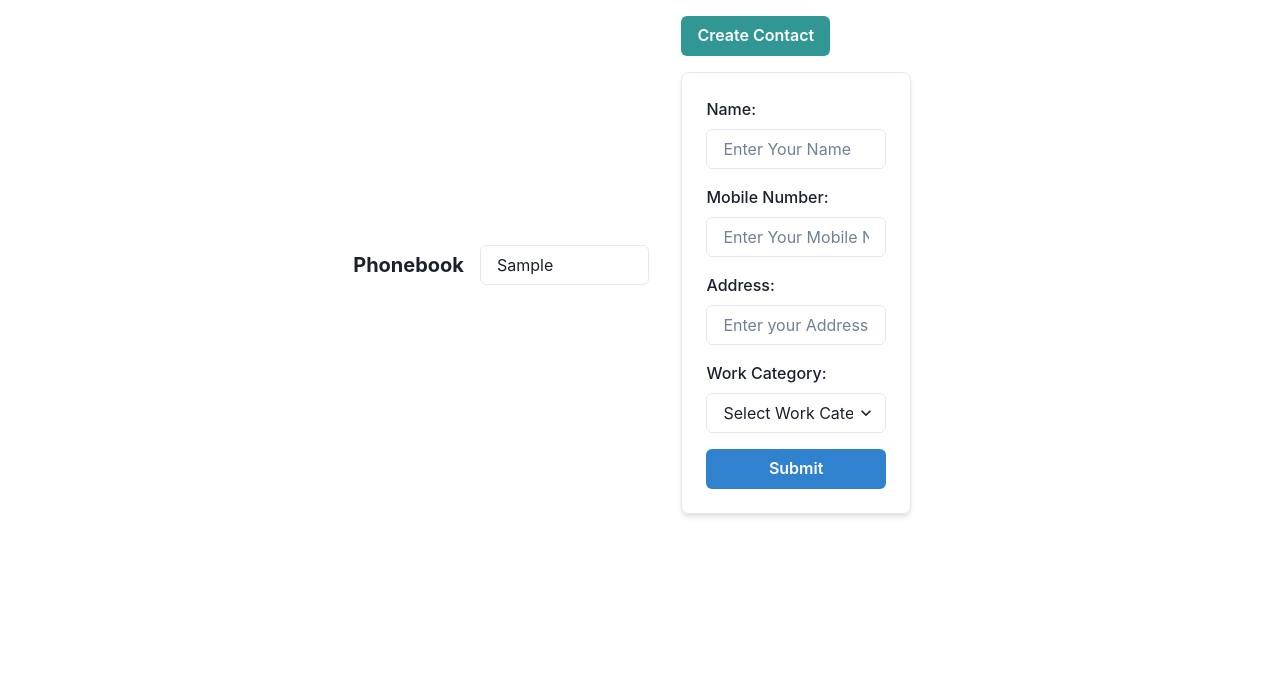
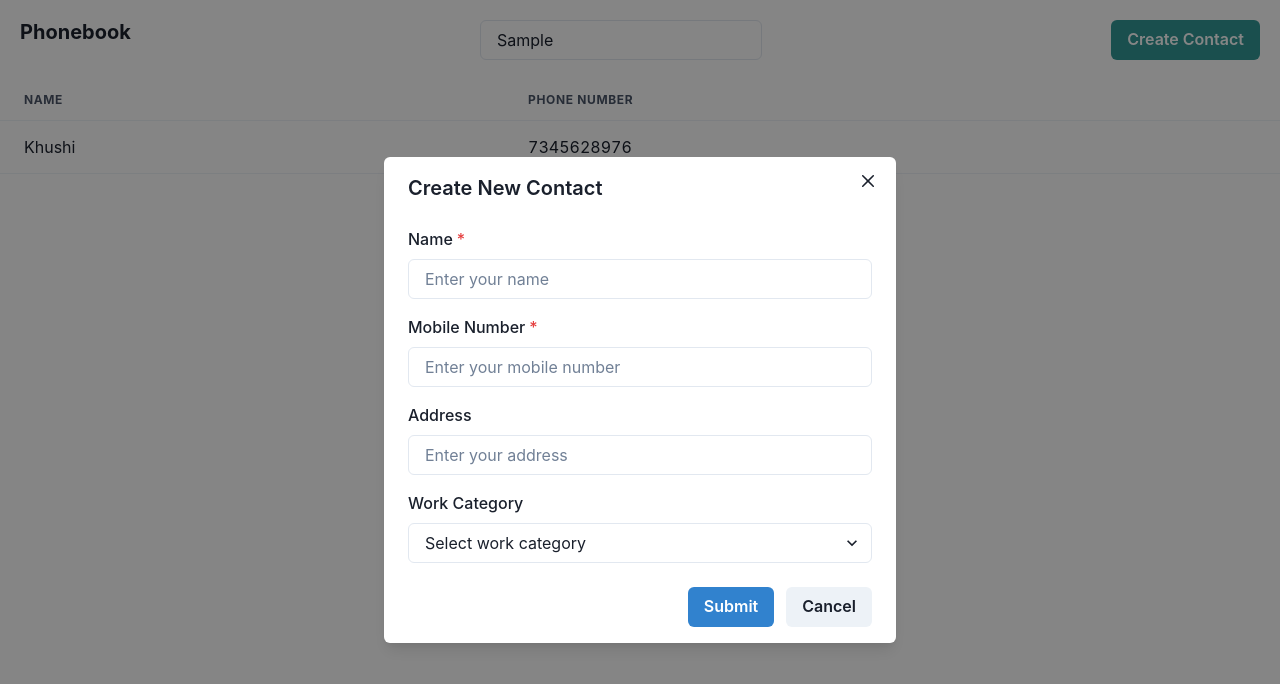
Before and after one commit to manishachoudhary-ge/Phonebook, a React (Vite) app: page / in a window 1280 px wide. Both pictures are taken after typing "Sample" into the empty fields and a click on the button "Create Contact". Shown: the top 684 px of the page. Built offline with nearby package versions, Linux system fonts and the light colour scheme.

Commit message:
create contact and modal update

```diff
--- a/src/App.jsx
+++ b/src/App.jsx
@@ -1,10 +1,9 @@
 import { useState } from 'react'
 import Navpb from './Components/Navpb';
-import List from './Components/List';
-import CreateButton from './Components/CreateButton';
+import List from './Components/ListConDis';
 import NewContact from './Components/NewContact';
 
-import { Container, HStack, Heading, Input, Button, Box } from "@chakra-ui/react";
+import { Container, HStack, Heading, Input, Button, Box, Flex } from "@chakra-ui/react";
 import './App.css'
 
 function App() {
@@ -12,13 +11,37 @@ function App() {
 
   return (
     <>
-      <Container W={"md"}>
-        <HStack w={"full"} spacing={4} justifyContent="space-between" >
-        <Heading size="md">Phonebook</Heading>
-        <Input w={230} placeholder='Search' />
-         <NewContact />
-      </HStack>
-      </Container>
+        <Flex m={5} justify={'space-between'}>
+          <Box >
+          <Heading size="md">Phonebook</Heading>
+          </Box>
+          <Box px={8}>
+            <Input placeholder='Search' />
+          </Box>
+          <Box>
+          <NewContact />
+          </Box>
+        </Flex>
+      <List />
+
+
+
+
+
+
+      {/* <Container maxW="container.sm" py={4}>
+        <HStack spacing={8} justifyContent={'space-evenly'} w="full">
+          <Box >
+          <Heading size="md">Phonebook</Heading>
+          </Box>
+          <Box flex="1" px={8}>
+            <Input placeholder='Search' />
+          </Box>
+          <Box>
+          <NewContact />
+          </Box>
+        </HStack>
+      </Container> */}
 
 
 
--- a/src/Components/CreateButton.jsx
+++ /dev/null
@@ -1,11 +0,0 @@
-import React from 'react'
-import { Button, ButtonGroup } from "@chakra-ui/react"
-
-function CreateButton() {
-  return (
-    <Button>Create Contact</Button>
-
-  )
-}
-
-export default CreateButton
--- a/src/Components/List.jsx
+++ /dev/null
@@ -1,20 +0,0 @@
-import React from 'react'
-
-function List() {
-  return (
-    <div>
-        <table>
-  <tr>
-    <th>Name</th>
-    <th>Phone Number</th>
-  </tr>
-  <tr>
-    <td> </td>
-    <td></td>
-  </tr>
-</table>
-    </div>
-  )
-}
-
-export default List
--- /dev/null
+++ b/src/Components/ListConDis.jsx
@@ -0,0 +1,50 @@
+import React from 'react'
+import {
+  Table,
+  Thead,
+  Tbody,
+  Tfoot,
+  Tr,
+  Th,
+  Td,
+  TableCaption,
+  TableContainer,
+} from '@chakra-ui/react'
+
+function ListConDis() {
+  return (
+    <TableContainer >
+  <Table variant="simple" size="md">
+    <Thead  >
+      <Tr >
+        <Th >Name</Th>
+        <Th >Phone Number</Th>
+      </Tr>
+    </Thead>
+    <Tbody  >
+      <Tr>
+        <Td>Khushi</Td>
+        <Td>7345628976</Td>
+      </Tr>
+    </Tbody>
+  </Table>
+</TableContainer>
+  )
+}
+
+export default ListConDis
+
+
+
+
+
+
+
+
+
+
+
+{/* <UnorderedList ml={5} display="flex" flexDirection="row" wrap="wrap" gap={520} styleType="none">
+  <ListItem>Name</ListItem>
+  <ListItem>Phone Number</ListItem>
+</UnorderedList> */}
--- a/src/Components/NewContact.jsx
+++ b/src/Components/NewContact.jsx
@@ -1,7 +1,8 @@
 import React from 'react'
 import { useState } from 'react';
 import { Button} from "@chakra-ui/react"
-import {Input,Select,Box,VStack,} from '@chakra-ui/react';
+import {Input,Select,Box,VStack,Modal, ModalOverlay, ModalContent, ModalHeader, ModalCloseButton,
+ModalBody, ModalFooter, useDisclosure} from '@chakra-ui/react';
 import { FormControl, FormLabel } from '@chakra-ui/form-control';
 import { useSelector, useDispatch } from 'react-redux';
 import {createName, createMobileno, createAddress, creatework} from '../features/contactSlice';
@@ -9,62 +10,64 @@ import {createName, createMobileno, createAddress, creatework} from '../features
 function NewContact() {
   const {name, mobileNo, address,work } = useSelector((state)=>state.contacts);
   const dispatch = useDispatch();
+   const { isOpen, onOpen, onClose } = useDisclosure();
 
-  const [showForm, setShowform] = useState(false);
+  // const [showForm, setShowform] = useState(false);
 
   const handlesubmit = (event)=>{
     event.preventDefault();
-    setShowform(false);
+    // setShowform(false);
     console.log({name, mobileNo, address, work});
+     onClose();
 
 
   }
   return (
-  <Box p={4}>
-      <Button onClick={() => setShowform(true)} colorScheme="teal">
-        Create Contact
-      </Button>
+        <>
+      <Button onClick={onOpen} colorScheme="teal">Create Contact</Button>
 
-      {showForm && (
-        <Box as="form" onSubmit={handlesubmit} mt={4} p={6} borderWidth="1px" borderRadius="lg" shadow="md">
+      <Modal isOpen={isOpen} onClose={onClose} isCentered size="lg">
+        <ModalOverlay />
+        <ModalContent>
+          <ModalHeader>Create New Contact</ModalHeader>
+          <ModalCloseButton />
+          <form onSubmit={handlesubmit}>
+            <ModalBody>
               <VStack spacing={4}>
-            <FormControl id="name">
-              <FormLabel>Name:</FormLabel>
+                <FormControl isRequired>
+                  <FormLabel>Name</FormLabel>
                   <Input
-                type="text"
                     value={name}
                     onChange={(e) => dispatch(createName(e.target.value))}
-                placeholder="Enter Your Name"
+                    placeholder="Enter your name"
                   />
                 </FormControl>
 
-            <FormControl id="mobileNo">
-              <FormLabel>Mobile Number:</FormLabel>
+                <FormControl isRequired>
+                  <FormLabel>Mobile Number</FormLabel>
                   <Input
                     type="tel"
                     value={mobileNo}
                     onChange={(e) => dispatch(createMobileno(e.target.value))}
-                placeholder="Enter Your Mobile Number"
+                    placeholder="Enter your mobile number"
                   />
                 </FormControl>
 
-            <FormControl id="address">
-              <FormLabel>Address:</FormLabel>
+                <FormControl>
+                  <FormLabel>Address</FormLabel>
                   <Input
-                type="text"
                     value={address}
                     onChange={(e) => dispatch(createAddress(e.target.value))}
-                placeholder="Enter your Address"
+                    placeholder="Enter your address"
                   />
                 </FormControl>
 
-            <FormControl id="work">
-              <FormLabel>Work Category:</FormLabel>
+                <FormControl>
+                  <FormLabel>Work Category</FormLabel>
                   <Select
-                name="work"
                     value={work}
                     onChange={(e) => dispatch(creatework(e.target.value))}
-                placeholder="Select Work Category"
+                    placeholder="Select work category"
                   >
                     <option value="work">Work</option>
                     <option value="school">School</option>
@@ -72,14 +75,109 @@ function NewContact() {
                     <option value="family">Family</option>
                   </Select>
                 </FormControl>
+              </VStack>
+            </ModalBody>
 
-            <Button type="submit" colorScheme="blue" width="full">
+            <ModalFooter>
+              <Button colorScheme="blue" type="submit" mr={3}>
                 Submit
               </Button>
-          </VStack>
-        </Box>
-      )}
-    </Box>
+              <Button onClick={onClose}>Cancel</Button>
+            </ModalFooter>
+          </form>
+        </ModalContent>
+      </Modal>
+    </>
+
+
+
+
+
+
+
+  // <Box p={4}>
+  //     <Button onClick={() => setShowform(true)} colorScheme="teal">
+  //       Create Contact
+  //     </Button>
+
+  //     {showForm && (
+  //       <Box as="form" onSubmit={handlesubmit} mt={4} p={6} borderWidth="1px" borderRadius="lg" shadow="md">
+  //         <VStack spacing={4}>
+  //           <FormControl id="name">
+  //             <FormLabel>Name:</FormLabel>
+  //             <Input
+  //               type="text"
+  //               value={name}
+  //               onChange={(e) => dispatch(createName(e.target.value))}
+  //               placeholder="Enter Your Name"
+  //             />
+  //           </FormControl>
+
+  //           <FormControl id="mobileNo">
+  //             <FormLabel>Mobile Number:</FormLabel>
+  //             <Input
+  //               type="tel"
+  //               value={mobileNo}
+  //               onChange={(e) => dispatch(createMobileno(e.target.value))}
+  //               placeholder="Enter Your Mobile Number"
+  //             />
+  //           </FormControl>
+
+  //           <FormControl id="address">
+  //             <FormLabel>Address:</FormLabel>
+  //             <Input
+  //               type="text"
+  //               value={address}
+  //               onChange={(e) => dispatch(createAddress(e.target.value))}
+  //               placeholder="Enter your Address"
+  //             />
+  //           </FormControl>
+
+  //           <FormControl id="work">
+  //             <FormLabel>Work Category:</FormLabel>
+  //             <Select
+  //               name="work"
+  //               value={work}
+  //               onChange={(e) => dispatch(creatework(e.target.value))}
+  //               placeholder="Select Work Category"
+  //             >
+  //               <option value="work">Work</option>
+  //               <option value="school">School</option>
+  //               <option value="friends">Friends</option>
+  //               <option value="family">Family</option>
+  //             </Select>
+  //           </FormControl>
+
+  //           <Button type="submit" colorScheme="blue" width="full">
+  //             Submit
+  //           </Button>
+  //         </VStack>
+  //       </Box>
+  //     )}
+  //   </Box>
+
+  )
+}
+
+export default NewContact
+
+
+
+
+
+
+
+
+
+
+
+
+
+
+
+
+
+
 
 
 
@@ -108,7 +206,3 @@ function NewContact() {
 
     //     </form>}
     // </div>
-  )
-}
-
-export default NewContact
--- a/src/features/contactSlice.js
+++ b/src/features/contactSlice.js
@@ -16,16 +16,16 @@ export const contactSlice = createSlice({
     //   // state.value.push(action.payload)
     // },
     createName: (state, action) =>{
-      state.name += action.payload
+      state.name = action.payload
     },
     createMobileno: (state, action) =>{
-      state.mobileNo += action.payload
+      state.mobileNo = action.payload
     },
     createAddress: (state, action) =>{
-      state.address += action.payload
+      state.address = action.payload
     },
     creatework: (state, action) =>{
-      state.Work += action.payload
+      state.Work = action.payload
     }
   },
 })
```
Lines whose indentation alone changed are shown as unchanged.
